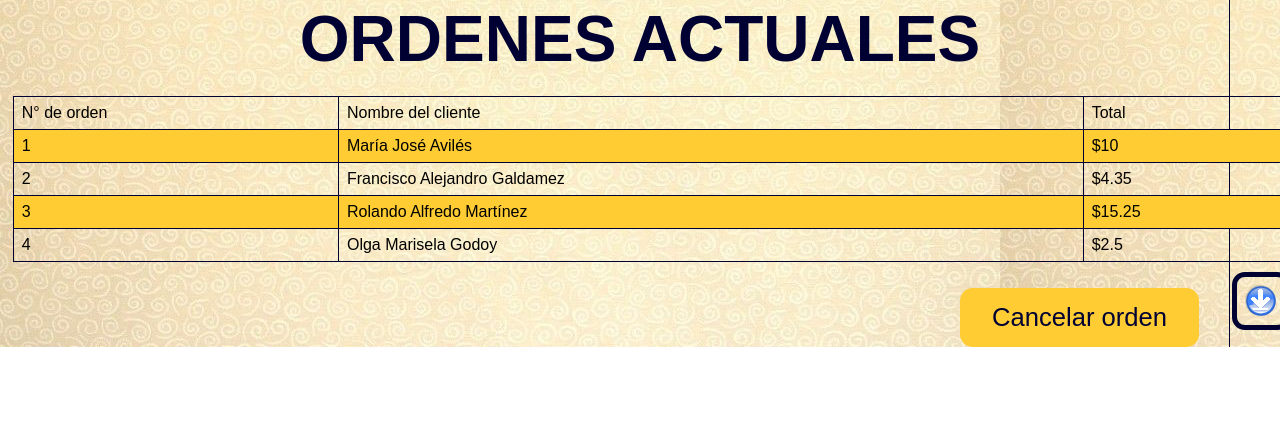
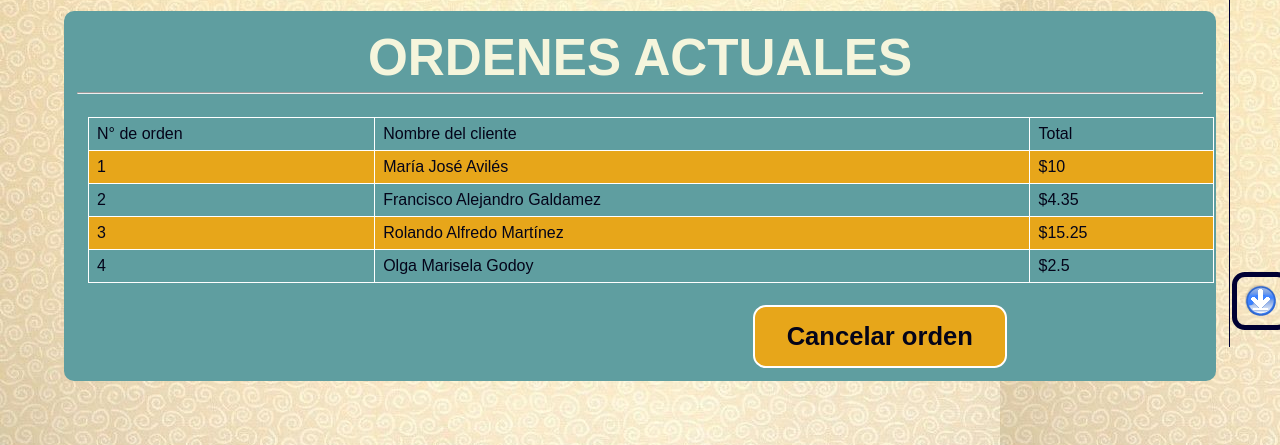
Before and after one commit to Ludhe/Diseno2018, a plain HTML site: page Java/src/main/webapp/WEB-INF/css/pagos.html in a window 1280 px wide. Shown: the part 453-898 px from the top of the page. Before the commit the page ends 800 px from the top, so only its background shows below. Drawn offline with Linux system fonts and the light colour scheme.

Commit message:
Tratando de dejarlo decente

```diff
--- a/Java/src/main/webapp/WEB-INF/css/mastercss.css
+++ b/Java/src/main/webapp/WEB-INF/css/mastercss.css
@@ -1,26 +1,27 @@
 table {
+    color: #040419;
     font-family: arial, sans-serif;
     border-collapse: collapse;
     width: 100%;
     margin-top: 2%;
     margin-left: 1%;
-    padding-right: 1%;
+    padding-right: 2%;
     margin-bottom: 2%;
-    border-radius: 1vw;
+    border-radius: 2vw;
 }
 td, th {
-    border: 1px solid #000033;
+    border: 1px solid white;
     text-align: left;
     padding: 8px;
 }
 tr:nth-child(even) {
-    background-color: #ffcc33;
+    background-color: #e7a61a;
 }
 .h1white {
     text-align: center;
     color: beige;
     display: block;
-    font-size: 5vw;
+    font-size: 4vw;
     margin-top: 0.67vw;
     margin-bottom: 0.67vw;
     margin-left: 0;
@@ -29,9 +30,9 @@ tr:nth-child(even) {
 }
 .h1black{
     text-align: center;
-    color: #000033;
+    color: #040419;
     display: block;
-    font-size: 5vw;
+    font-size: 4vw;
     margin-top: 0.67vw;
     margin-bottom: 0.67vw;
     margin-left: 0;
@@ -59,16 +60,17 @@ a{
 
 }
 .button{
-    margin-left: 75vw;
-    background-color: #ffcc33;
-    border: none;
-    color: #000033;
+    background-color: #e7a61a;
+    border: 2px solid white;
+    color: #040419;
     padding: 15px 32px;
     text-align: center;
     text-decoration: none;
     display: inline-block;
     font-size: 2vw;
+    font-weight: bold;
     border-radius: 1vw;
+    margin-left: 60%;
 }
 .custom-select{
 
@@ -78,9 +80,11 @@ a{
     min-width: 180px;
     margin: 5% 5% 5% 5%;
     border: 1px solid ;
-    background-color:  #666666;
+    background-color: #040419;
     z-index: 10;
     color: white;
+    border-radius: 10px 10px 10px 10px;
+
 }
 
 
@@ -125,3 +129,15 @@ img{
     text-align: left;
     padding: 8px;
 }
+.fondoSeccion{
+    background-color: #e7a61a;
+    margin: 1% 5% 5% 5%;
+    padding: 1% 1% 1% 1%;
+    border-radius: 10px 10px 10px 10px;
+}
+.fondoSeccionB{
+    background-color: cadetblue;
+    margin: 1% 5% 5% 5%;
+    padding: 1% 1% 1% 1%;
+    border-radius: 10px 10px 10px 10px;
+}
--- a/Java/src/main/webapp/WEB-INF/css/pagos.html
+++ b/Java/src/main/webapp/WEB-INF/css/pagos.html
@@ -18,8 +18,10 @@ and open the template in the editor.
                 <a href='#footer'><img alt="Hacia abajo" src="abajo.png"/></a>
             </header>
         </div>
+        <div class="fondoSeccionB">
         <div id="orden">
-            <h1 class="h1black">ORDENES ACTUALES</h1>
+            <h1 class="h1white">ORDENES ACTUALES</h1>
+            <hr>
             <table>
                 <tr>
                     <th>N° de orden</th>
@@ -51,6 +53,7 @@ and open the template in the editor.
         <div class="centerButton">
             <input type="submit" value="Cancelar orden" name="pagar" class="button"/>
         </div>
+            </div>
         <div id="footer">
         </div>
 
```
Also changed, not shown: Java/src/main/webapp/WEB-INF/css/estadisticas.html (+4 -1 lines).
